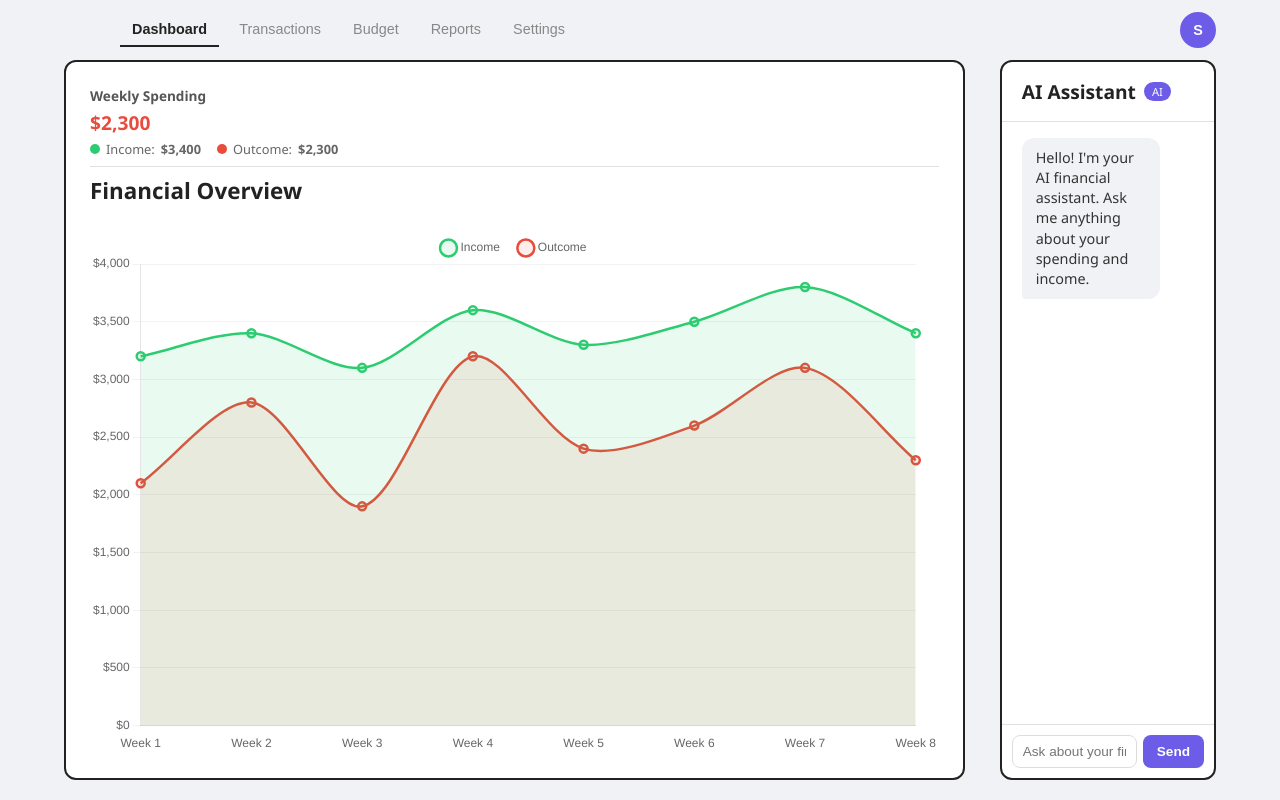
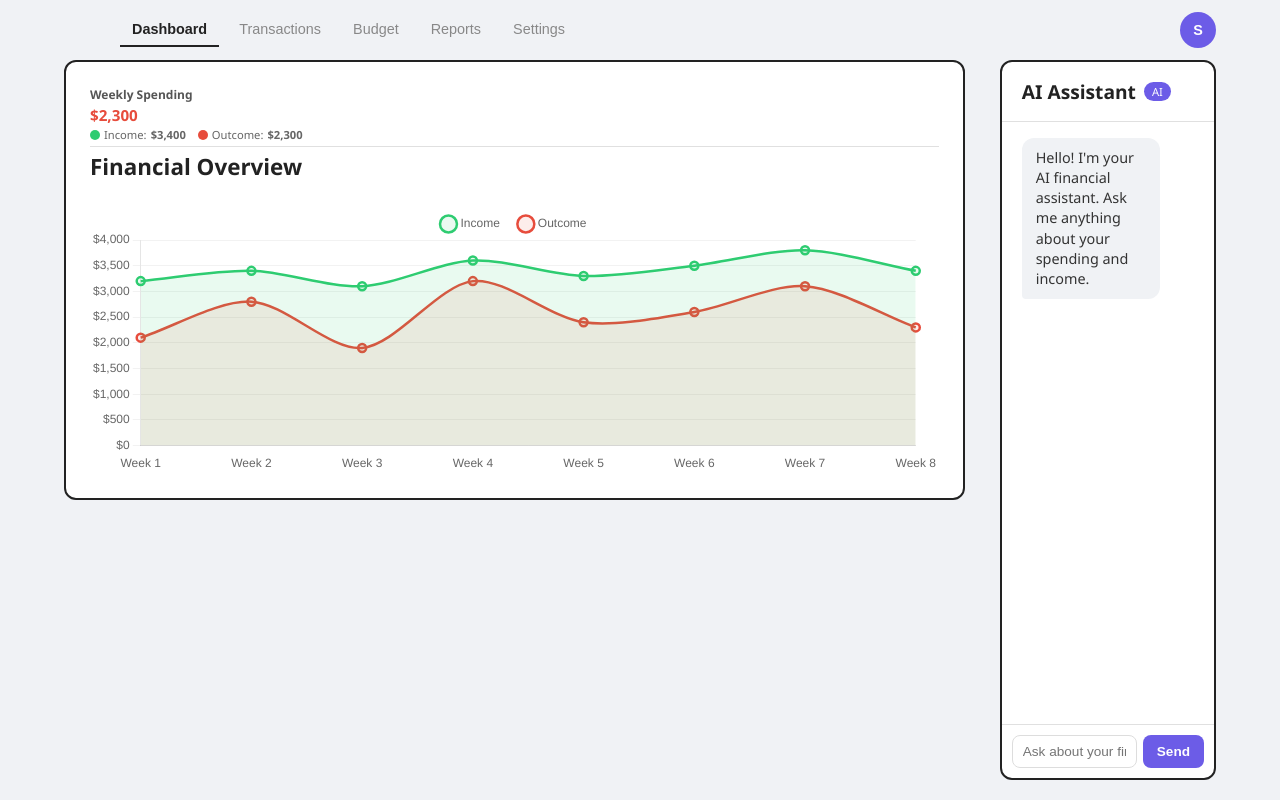
Before and after one commit to James-hg/MountMadness2026, a React (Create React App) app in the folder frontend/: page / in a window 1280 px wide. Built offline with nearby package versions, Linux system fonts and the light colour scheme; no server answers; sample sign-in values are in the browser's storage.

Commit message:
Reduce financial overview panel height and shrink weekly spending box

```diff
--- a/frontend/src/App.css
+++ b/frontend/src/App.css
@@ -80,6 +80,8 @@ body {
 /* ── Left Panel: Graph ── */
 .graph-panel {
     flex: 8;
+    height: 55vh;
+    max-height: 55vh;
     background: #fff;
     border: 2px solid #222;
     border-radius: 12px;
@@ -102,34 +104,34 @@ body {
 }
 
 .weekly-spending {
-    margin-bottom: 8px;
-    padding-bottom: 8px;
+    margin-bottom: 4px;
+    padding-bottom: 4px;
     border-bottom: 1px solid #e0e0e0;
 }
 
 .weekly-spending h3 {
-    font-size: 0.85rem;
+    font-size: 0.75rem;
     color: #555;
-    margin-bottom: 4px;
+    margin-bottom: 2px;
 }
 
 .spending-amount {
-    font-size: 1.2rem;
+    font-size: 0.95rem;
     font-weight: 700;
     color: #e74c3c;
 }
 
 .spending-details {
     display: flex;
-    gap: 16px;
-    margin-top: 4px;
+    gap: 12px;
+    margin-top: 2px;
 }
 
 .detail-item {
     display: flex;
     align-items: center;
-    gap: 6px;
-    font-size: 0.8rem;
+    gap: 4px;
+    font-size: 0.7rem;
     color: #666;
 }
 
```
